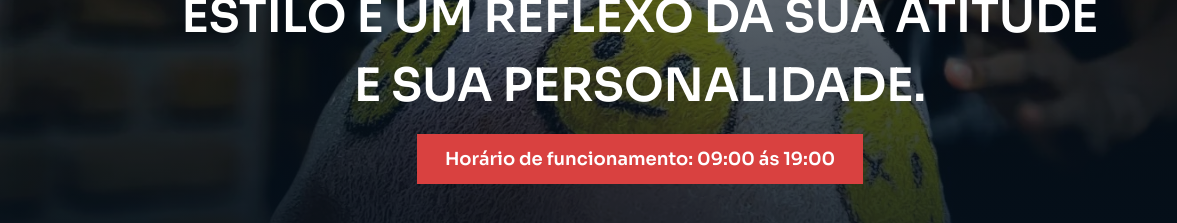
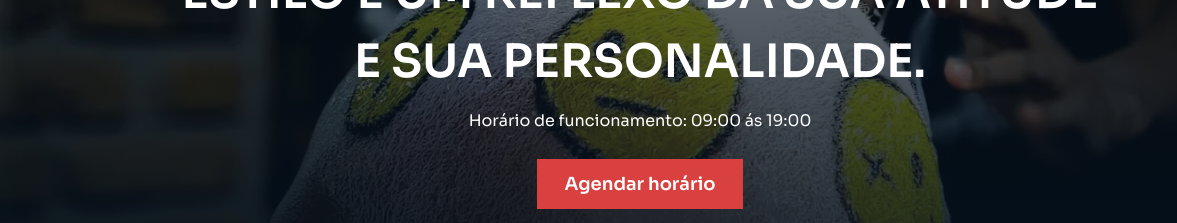
Before and after one commit to LuizFernandoFerri/Barbearia-D-Cortes, a plain HTML site: page index.html in a window 1280 px wide. Shown: the part 601-824 px from the top of the page, 0-1177 px from the left. Drawn offline with nearby package versions, Linux system fonts and the light colour scheme.

Commit message:
atualização button

```diff
--- a/index.html
+++ b/index.html
@@ -49,10 +49,10 @@
       </nav>
     <main class="hero container" data-aos="fade-up" data-aos-delay="400">
       <h1>ESTILO É UM REFLEXO DA SUA ATITUDE E SUA PERSONALIDADE.</h1>
-
-      <a href=""
+      <p>Horário de funcionamento: 09:00 ás 19:00</p>
+      <a href="https://www.fresha.com/pt/book-now/dcortes-vmcppwft/all-offer?id=1155492&pId=1095877"
         class="button-contact" target="_blank">
-        Horário de funcionamento: 09:00 ás 19:00
+        Agendar horário
       </a>
     </main>
 
@@ -138,7 +138,8 @@
               Corte + Pigmentação
             </button>
           </div>
-        </div>   <div class="haircut" data-aos="fade-up" data-aos-delay="150">
+        </div>
+         <div class="haircut" data-aos="fade-up" data-aos-delay="150">
           <img src="assets/Black.png" alt="Corte normal" />
           <div class="haircut-info">
             <button>
@@ -149,7 +150,7 @@
 
 
       </section>
-
+       <br>
       <div data-aos="fade-up" data-aos-delay="400">
         <a href="https://www.fresha.com/pt/book-now/dcortes-vmcppwft/all-offer?id=1155492&pId=1095877"
           class="button-contact" target="_blank">
```
